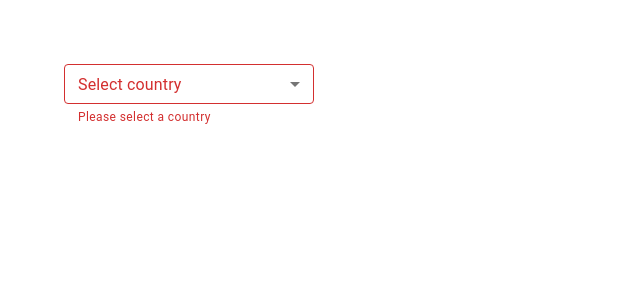
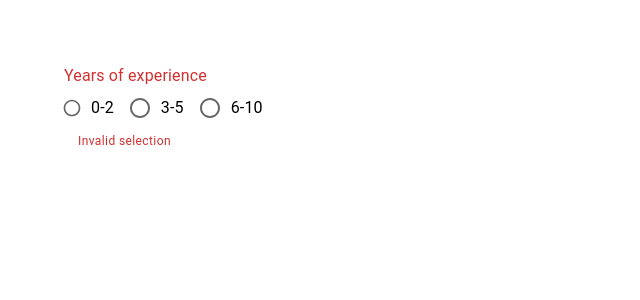
Before and after one commit to lilman109/react-mui-demo, a React (Create React App) app: page / in a window 1280 px wide. Shown: the top 300 px of the page, without its empty margins (0-640 px from the left). Built offline with nearby package versions, Linux system fonts and the light colour scheme.

Commit message:
radio button

```diff
--- a/src/App.tsx
+++ b/src/App.tsx
@@ -1,5 +1,6 @@
 import './App.css';
 import MuiButton from './components/MuiButton';
+import MuiRadioButton from './components/MuiRadioButton';
 import MuiSelect from './components/MuiSelect';
 import MuiTextField from './components/MuiTextField';
 // import { MuiTypography } from './components/MuiTypography';
@@ -10,7 +11,8 @@
       {/* <MuiTypography/> */}
       {/* <MuiButton/> */}
       {/* <MuiTextField/> */}
-      <MuiSelect/>
+      {/* <MuiSelect/> */}
+      <MuiRadioButton/>
     </div>
   );
 }
--- /dev/null
+++ b/src/components/MuiRadioButton.tsx
@@ -0,0 +1,48 @@
+import {
+  Box,
+  FormControl,
+  FormLabel,
+  FormControlLabel,
+  Radio,
+  RadioGroup,
+  FormHelperText,
+} from "@mui/material";
+import React, { useState } from "react";
+
+const MuiRadioButton = () => {
+  const [value, setValue] = useState("");
+  const handleChange = (event: React.ChangeEvent<HTMLInputElement>) => {
+    setValue(event.target.value);
+  };
+  return (
+    <Box>
+      <FormControl error>
+        <FormLabel id="job-experience-group-label">
+          Years of experience
+        </FormLabel>
+        <RadioGroup
+          name="job-experience-group"
+          aria-labelby="job-experience-group-label"
+          value={value}
+          onChange={handleChange}
+          row
+        >
+          <FormControlLabel
+            control={<Radio size="small" color="secondary" />}
+            label="0-2"
+            value="0-2"
+          />
+          <FormControlLabel
+            control={<Radio size="medium" />}
+            label="3-5"
+            value="3-5"
+          />
+          <FormControlLabel control={<Radio />} label="6-10" value="6-10" />
+        </RadioGroup>
+        <FormHelperText>Invalid selection</FormHelperText>
+      </FormControl>
+    </Box>
+  );
+};
+
+export default MuiRadioButton;
```
